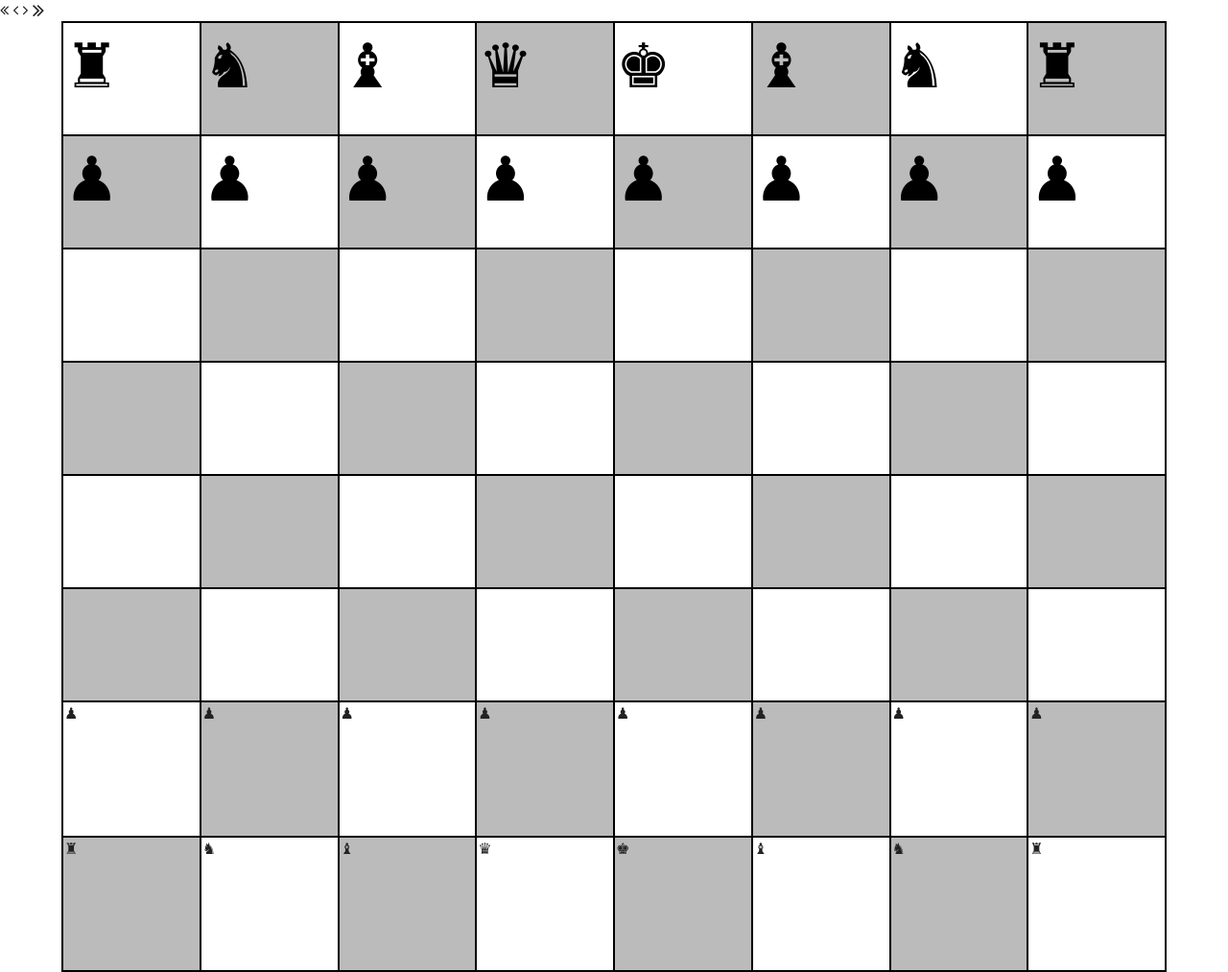
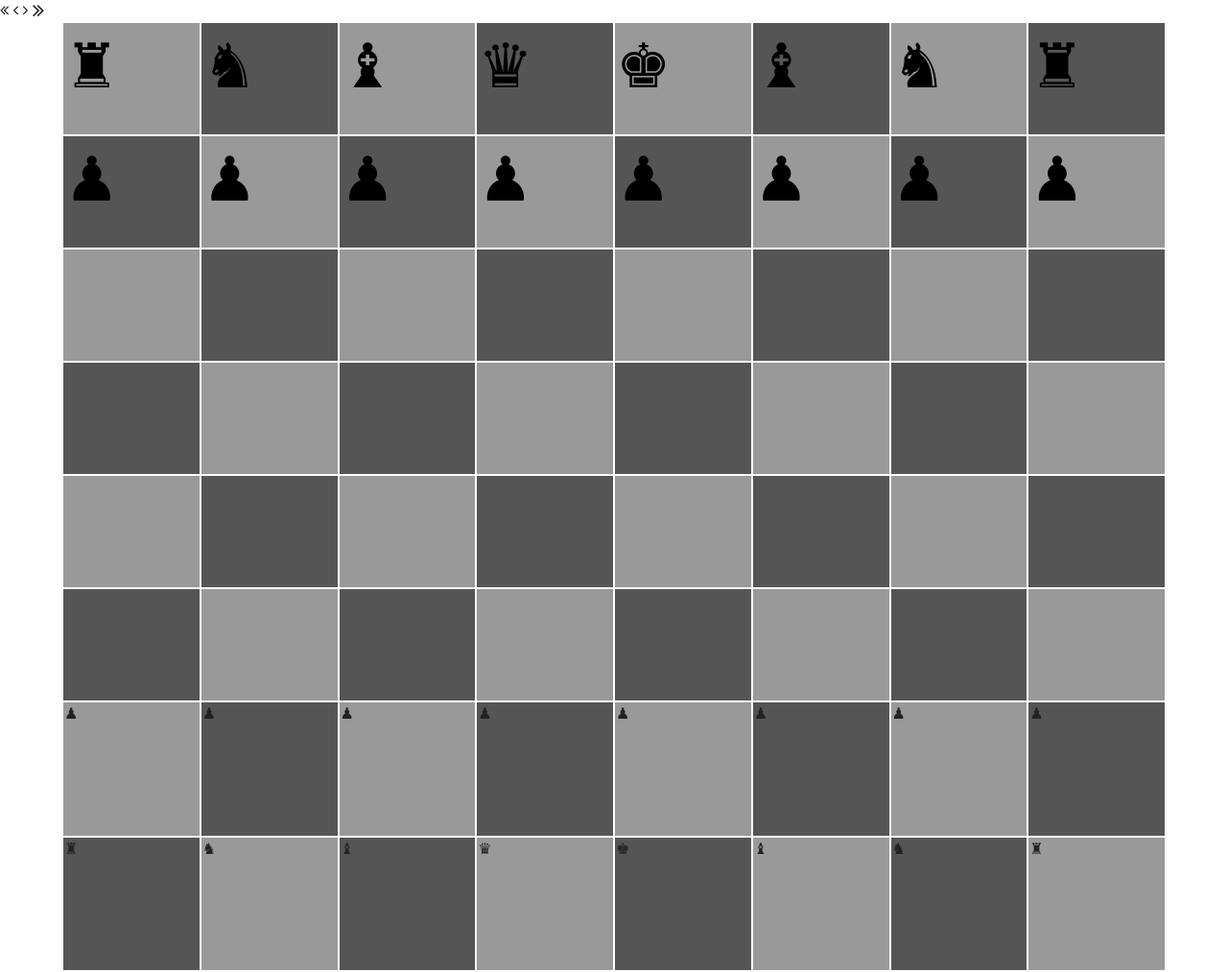
Before and after one commit to mfees/TIY-Chessboard, a plain HTML site: page index.html in a window 1280 px wide. Shown: the whole page at 96% size. Drawn offline with nearby package versions, Linux system fonts and the light colour scheme.

Commit message:
@mfees @carolinapower, coloring backgorund differently

```diff
--- a/css/main.css
+++ b/css/main.css
@@ -101,34 +101,19 @@ table {
     margin: 0 auto;
 }
 
-/*
-thead th {
-    padding-left: 4%;
-    font-size: 4vw;
-    color: #34495e  ;
-}
-
-
-tbody th {
-    font-size: 4vw;
-    color: #34495e  ;
-}
-*/
-
-
 td {
-    border: 2px solid black;
+    border: 2px solid #fff;
     width: 10%;
     padding-bottom: 10%;
 }
 
 tr {
-    background-color: #bbb;
+    background-color: #555;
 }
 
 tbody :nth-child(even) td:nth-child(even),
 tbody :nth-child(odd) td:nth-child(odd) {
-background-color: #fff;
+background-color: #999;
 }
 
 
@@ -222,159 +207,6 @@ td .white.king:before {
 td .white.pawn:before {
     content: "\265F";
 }
-
-/*
-p {
-    color: black;
-    position: absolute;
-    bottom: 7px;
-    left: -16px;
-    margin: 0;
-}
-
-.blank {
-    display: inline-block;
-    border: 1px solid #fff;
-    text-align: center;
-    width: 12%;
-    float: left;
-}
-
-.main-container {
-    max-width: 90%;
-    min-width: 450px;
-    margin: 0 auto;
-}
-
-.box {
-    display: inline-block;
-    border: 1px solid white;
-    width: 12%;
-    padding-bottom: 12%;
-    float: left;
-    position: relative;
-}
-
-.color-one {
-    background-color: #bbb;
-}
-
-.color-two {
-    background-color: #000;
-}
-
-.black {
-    color: #444;
-}
-
-.white {
-    color: #fff;
-}
-
-.position {
-    font-size: 3em;
-    position: absolute;
-    left: 1.1em;
-    top: .8em;
-}
-
-.rook:before {
-    content: "\265C";
-}
-
-.knight:before {
-    content: "\265E";
-}
-
-.bishop:before {
-    content: "\265D";
-}
-
-.queen:before {
-    content: "\265B";
-}
-
-.king:before {
-    content: "\265A";
-}
-
-.pawn:before {
-    content: "\265F"
-}
-
-.wrook:before {
-    content: "\2656";
-}
-
-.wknight:before {
-    content: "\2658";
-}
-
-.wbishop:before {
-    content: "\2657";
-}
-
-.wqueen:before {
-    content: "\2655";
-}
-
-.wking:before {
-    content: "\2654";
-}
-
-.wpawn:before {
-    content: "\2659"
-}
-
-.rook:hover {
-    color: cyan;
-}
-
-.knight:hover {
-    color: cyan;
-}
-
-.bishop:hover {
-    color: cyan;
-}
-
-.queen:hover {
-    color: cyan;
-}
-
-.king:hover {
-    color: cyan;
-}
-
-.pawn:hover {
-    color: cyan;
-}
-
-.wrook:hover {
-    color: cyan;
-}
-
-.wknight:hover {
-    color: cyan;
-}
-
-.wbishop:hover {
-    color: cyan;
-}
-
-.wqueen:hover {
-    color: cyan;
-}
-
-.wking:hover {
-    color: cyan;
-}
-
-.wpawn:hover {
-    color: cyan;
-}
-*/
-
 
 /* ==========================================================================
    Helper classes
```
